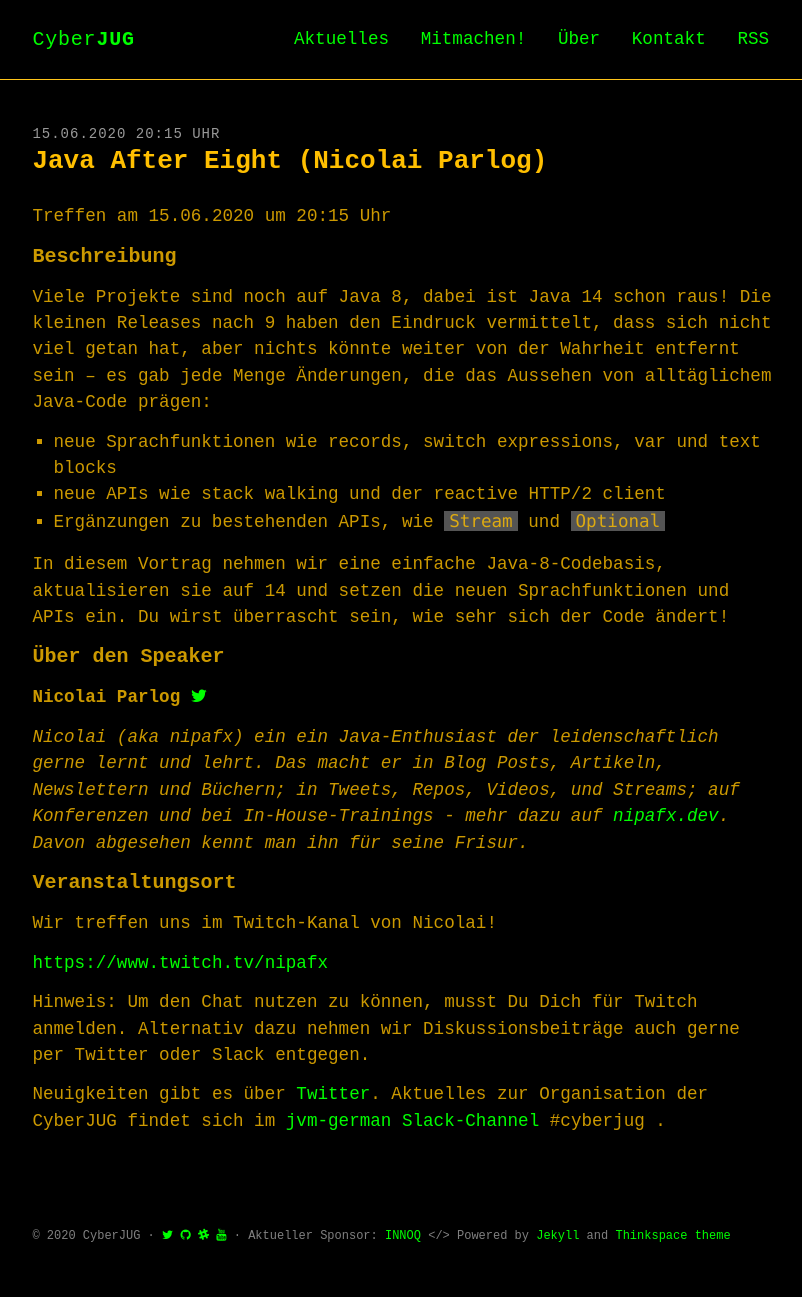
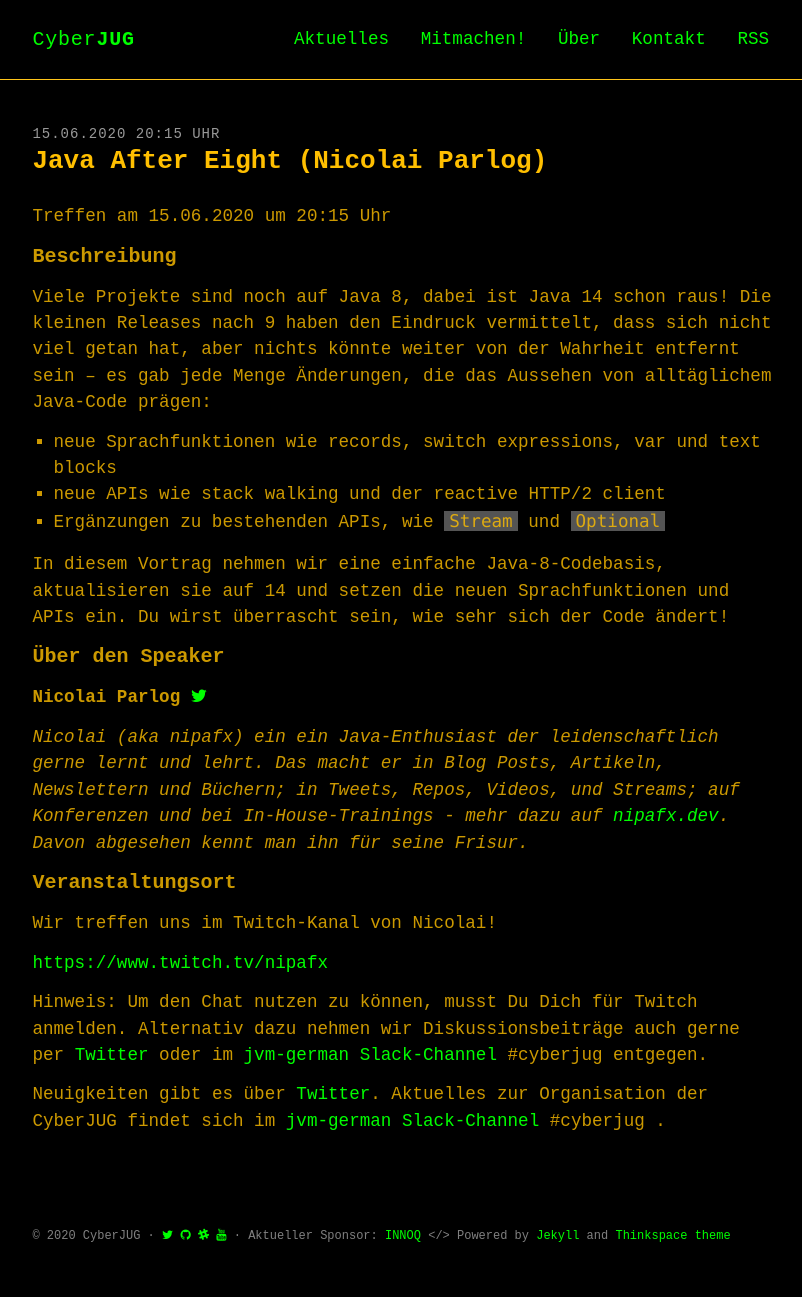
Before and after one commit to cyberjug/website, a Jekyll site: the page built from docs/_upcoming/2020-06-15-javaaftereight.md, in a window 1280 px wide. Shown: the whole page, without its empty margins (234-1036 px from the left). Built offline with Jekyll 4.4.1, drawn with Linux system fonts in a browser that asks for light colours; some web fonts are replaced.

Commit message:
add contact platforms

```diff
--- a/docs/_upcoming/2020-06-15-javaaftereight.md
+++ b/docs/_upcoming/2020-06-15-javaaftereight.md
@@ -35,6 +35,6 @@
 
 <https://www.twitch.tv/nipafx>
 
-Hinweis: Um den Chat nutzen zu können, musst Du Dich für Twitch anmelden. Alternativ dazu nehmen wir Diskussionsbeiträge auch gerne per Twitter oder Slack entgegen.
+Hinweis: Um den Chat nutzen zu können, musst Du Dich für Twitch anmelden. Alternativ dazu nehmen wir Diskussionsbeiträge auch gerne per [Twitter](https://twitter.com/cyberjug) oder im [jvm-german Slack-Channel](https://slackin-jvm-german.herokuapp.com/) #cyberjug entgegen.
 
 Neuigkeiten gibt es über [Twitter](https://twitter.com/cyberjug). Aktuelles zur Organisation der CyberJUG findet sich im [jvm-german Slack-Channel](https://slackin-jvm-german.herokuapp.com/) #cyberjug .
```
